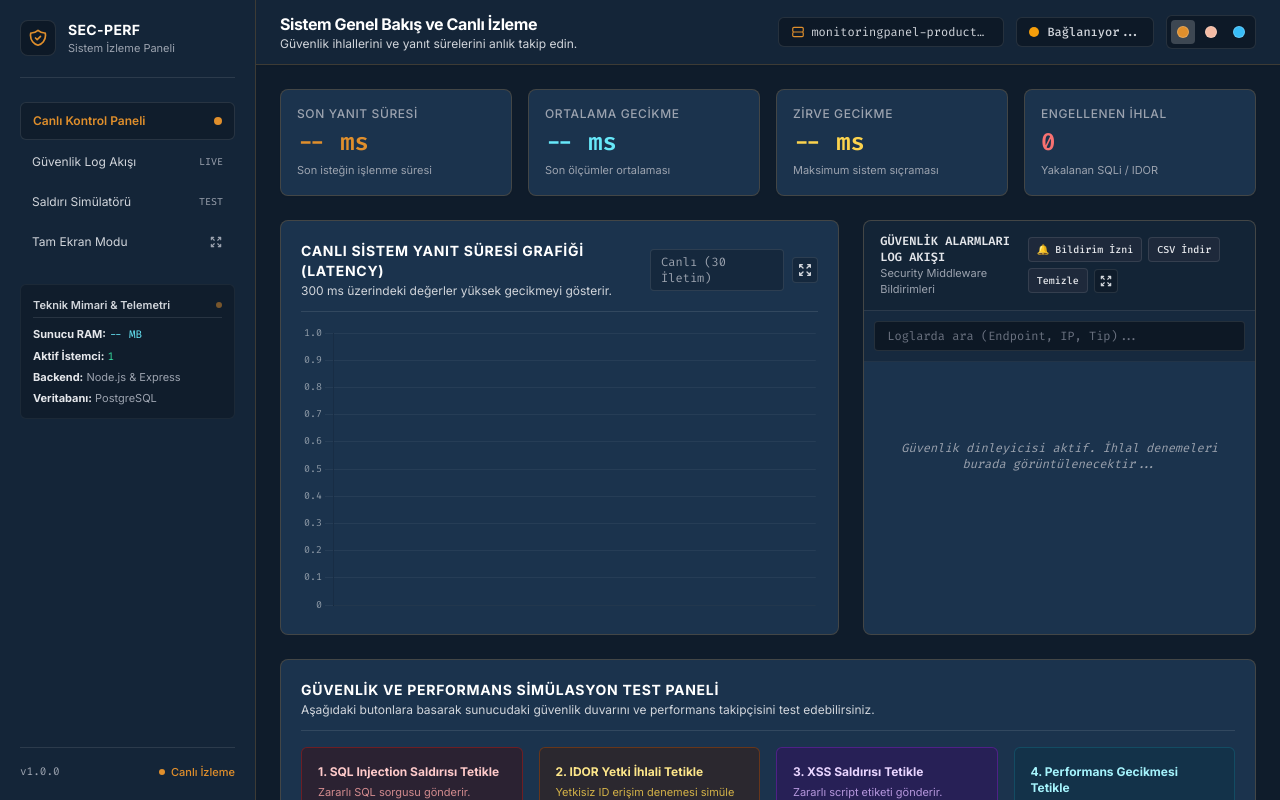
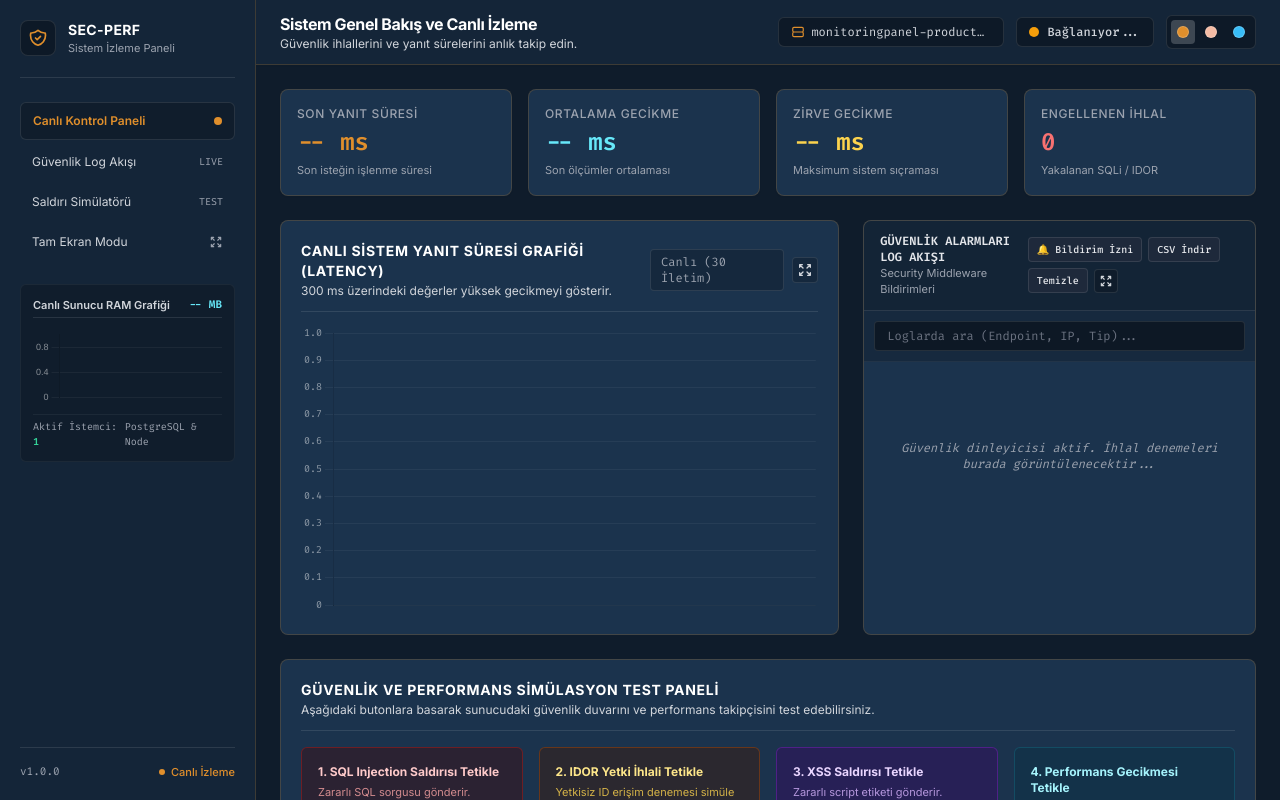
Before and after one commit to MesutYilmazJS/Monitoring_Panel, a plain HTML site: page client/index.html in a window 1280 px wide. Drawn offline with nearby package versions, Linux system fonts and the light colour scheme; no server answers.

Commit message:
feat: live server RAM usage mini chart

```diff
--- a/client/index.html
+++ b/client/index.html
@@ -197,17 +197,18 @@
         </button>
       </nav>
 
-      <!-- Technical Architecture Card in Left Menu -->
+      <!-- Live Server RAM Telemetry Mini Chart Card -->
       <div class="p-3 rounded-md bg-black/20 border border-white/5 space-y-2 text-[11px]">
         <div class="font-semibold text-gray-300 border-b border-white/10 pb-1 flex items-center justify-between">
-          <span>Teknik Mimari &amp; Telemetri</span>
-          <span class="w-1.5 h-1.5 rounded-full themed-accent-bg animate-pulse"></span>
+          <span>Canlı Sunucu RAM Grafiği</span>
+          <span id="stat-server-ram" class="font-mono text-cyan-300 font-bold">-- MB</span>
         </div>
-        <div class="space-y-1 text-gray-400">
-          <div><strong class="text-gray-200">Sunucu RAM:</strong> <span id="stat-server-ram" class="font-mono text-cyan-300">-- MB</span></div>
-          <div><strong class="text-gray-200">Aktif İstemci:</strong> <span id="stat-active-clients" class="font-mono text-emerald-400">1</span></div>
-          <div><strong class="text-gray-200">Backend:</strong> Node.js &amp; Express</div>
-          <div><strong class="text-gray-200">Veritabanı:</strong> PostgreSQL</div>
+        <div class="h-20 w-full relative my-1">
+          <canvas id="ramChart"></canvas>
+        </div>
+        <div class="flex items-center justify-between text-[10px] text-gray-400 font-mono pt-1 border-t border-white/5">
+          <span>Aktif İstemci: <strong id="stat-active-clients" class="text-emerald-400">1</strong></span>
+          <span>PostgreSQL &amp; Node</span>
         </div>
       </div>
 
--- a/client/js/ChartController.js
+++ b/client/js/ChartController.js
@@ -180,3 +180,78 @@ class ChartController {
     return `rgba(${(num >> 16) & 255}, ${(num >> 8) & 255}, ${num & 255}, ${alpha})`;
   }
 }
+
+/**
+ * RamChartController Class
+ * Encapsulates live mini line chart for server RAM telemetry visualization.
+ */
+class RamChartController {
+  constructor(canvasId, maxPoints = 20) {
+    this.canvasId = canvasId;
+    this.maxPoints = maxPoints;
+    this.chart = null;
+  }
+
+  init() {
+    const canvas = document.getElementById(this.canvasId);
+    if (!canvas) return;
+
+    const ctx = canvas.getContext('2d');
+    const gradient = ctx.createLinearGradient(0, 0, 0, 100);
+    gradient.addColorStop(0, 'rgba(56, 189, 248, 0.35)');
+    gradient.addColorStop(1, 'rgba(56, 189, 248, 0.0)');
+
+    this.chart = new Chart(ctx, {
+      type: 'line',
+      data: {
+        labels: [],
+        datasets: [{
+          label: 'RAM (MB)',
+          data: [],
+          borderColor: '#38BDF8',
+          borderWidth: 2,
+          backgroundColor: gradient,
+          fill: true,
+          tension: 0.3,
+          pointRadius: 2,
+          pointBackgroundColor: '#38BDF8'
+        }]
+      },
+      options: {
+        responsive: true,
+        maintainAspectRatio: false,
+        animation: { duration: 250 },
+        scales: {
+          x: { display: false },
+          y: {
+            beginAtZero: false,
+            grid: { color: 'rgba(255, 255, 255, 0.05)' },
+            ticks: { color: 'rgba(255, 255, 255, 0.5)', font: { size: 9 } }
+          }
+        },
+        plugins: {
+          legend: { display: false },
+          tooltip: {
+            callbacks: {
+              label: (context) => ` RAM: ${context.parsed.y} MB`
+            }
+          }
+        }
+      }
+    });
+  }
+
+  addRamPoint(ramMb) {
+    if (!this.chart) return;
+    const timeLabel = new Date().toLocaleTimeString('tr-TR', { hour: '2-digit', minute: '2-digit', second: '2-digit' });
+
+    if (this.chart.data.labels.length >= this.maxPoints) {
+      this.chart.data.labels.shift();
+      this.chart.data.datasets[0].data.shift();
+    }
+
+    this.chart.data.labels.push(timeLabel);
+    this.chart.data.datasets[0].data.push(ramMb);
+    this.chart.update('none');
+  }
+}
--- a/client/js/app.js
+++ b/client/js/app.js
@@ -19,6 +19,7 @@ class App {
     this.serverUrl = serverUrl;
     this.socketManager = new SocketManager(serverUrl);
     this.chartController = new ChartController('latencyChart', 30);
+    this.ramChartController = new RamChartController('ramChart', 20);
     this.securityLogger = new SecurityLogger('terminal-logs');
     this.attackSimulator = new AttackSimulator(serverUrl);
   }
@@ -34,6 +35,7 @@ class App {
 
     // 1. Initialize Components
     this.chartController.init();
+    this.ramChartController.init();
     this.securityLogger.init();
     this.attackSimulator.init();
 
@@ -127,6 +129,9 @@ class App {
 
     if (ramEl && data.memory_mb) {
       ramEl.textContent = `${data.memory_mb} MB`;
+      if (this.ramChartController) {
+        this.ramChartController.addRamPoint(data.memory_mb);
+      }
     }
     if (clientsEl && data.active_clients !== undefined) {
       clientsEl.textContent = `${data.active_clients}`;
```
